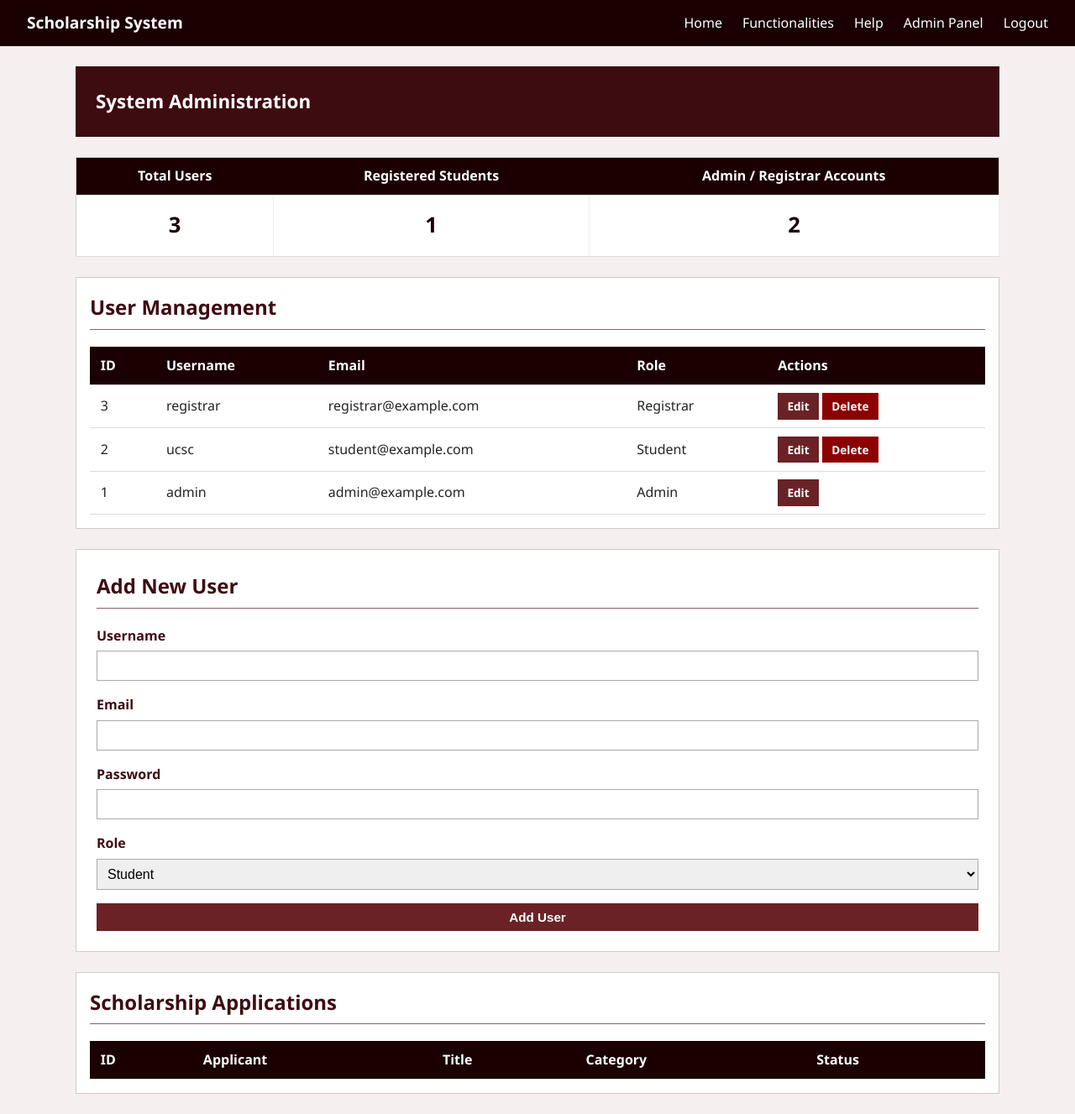
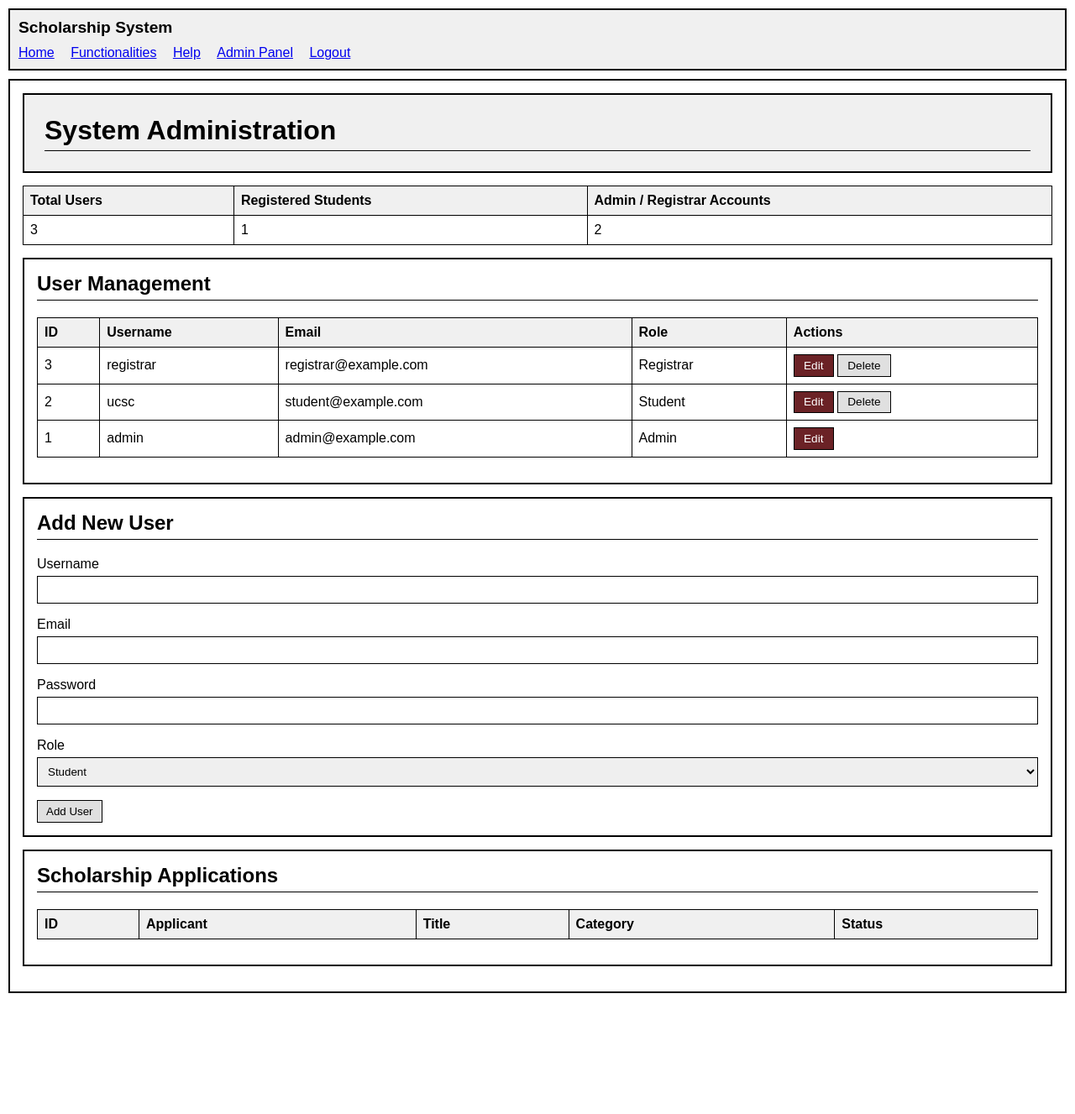
Before and after one commit to npaw2005/iwt-g22, a PHP site: page /admin.php in a window 1280 px wide. Shown: the whole page at 84% size. After the commit the page ends 1183 px from the top, so only its background shows below. Run offline with PHP 8.4, Linux system fonts and the light colour scheme; a user stored in the database is signed in; data comes from the database, SQL or seed files in the repository; data that the repository does not hold is empty.

Commit message:
branch out: humanize

```diff
--- a/admin.php
+++ b/admin.php
@@ -106,9 +106,6 @@ if ($action === 'list') {
         .form-group input, .form-group select { width: 100%; padding: 0.5rem; }
         .btn-edit  { background: #6B2226; color: white; padding: 0.3rem 0.7rem; font-size: 0.85rem; }
         .btn-sm    { padding: 0.3rem 0.7rem; font-size: 0.85rem; }
-        .status-pending  { color: #b8860b; }
-        .status-approved { color: green; font-weight: bold; }
-        .status-rejected { color: red; font-weight: bold; }
     </style>
 </head>
 <body>
@@ -259,15 +256,7 @@ if ($action === 'list') {
                             <td><?php echo htmlspecialchars($app['username']); ?></td>
                             <td><?php echo htmlspecialchars($app['title']); ?></td>
                             <td><?php echo htmlspecialchars(isset($app['category']) ? $app['category'] : 'N/A'); ?></td>
-                            <td>
-                                <?php if ($app['isApproved'] === 'approved'): ?>
-                                    <span class="status-approved">Approved</span>
-                                <?php elseif ($app['isApproved'] === 'rejected'): ?>
-                                    <span class="status-rejected">Rejected</span>
-                                <?php else: ?>
-                                    <span class="status-pending">Pending</span>
-                                <?php endif; ?>
-                            </td>
+                            <td><?php echo ucfirst($app['isApproved']); ?></td>
                         </tr>
                         <?php endforeach; ?>
                     </tbody>
--- a/css/style.css
+++ b/css/style.css
@@ -1,298 +1,123 @@
-/* Vanilla CSS Styling */
-:root {
-    --primary-color: #1A0000;
-    --secondary-color: #3D0C11;
-    --accent-color: #6B2226;
-    --mid-color: #8C5D63;
-    --light-color: #C9897A;
-    --bg-color: #f5f0ef;
-    --text-color: #242424;
-    --white: #FFFFFF;
+/* Minimalistic, humanized style */
+body {
+    font-family: Arial, sans-serif;
+    background-color: #ffffff;
+    color: #000000;
+    margin: 0;
+    padding: 10px;
 }
 
-body {
-    font-family: 'Segoe UI', Tahoma, Geneva, Verdana, sans-serif;
-    background-color: var(--bg-color);
-    color: var(--text-color);
-    margin: 0;
-    padding: 0;
-    line-height: 1.6;
-}
-
-/* Navbar */
+/* Emulating frameset look with simple borders */
 .navbar {
-    background-color: var(--primary-color);
-    color: var(--white);
-    padding: 0.75rem 2rem;
-    display: flex;
-    justify-content: space-between;
-    align-items: center;
+    border: 2px solid #000000;
+    padding: 10px;
+    margin-bottom: 10px;
+    background-color: #f0f0f0;
 }
 
 .navbar-brand {
-    font-size: 1.2rem;
+    font-size: 1.2em;
     font-weight: bold;
-    color: var(--white);
 }
 
 .nav-links {
-    list-style: none;
-    display: flex;
-    margin: 0;
+    list-style-type: none;
     padding: 0;
+    margin: 10px 0 0 0;
 }
 
 .nav-links li {
-    margin-left: 1.5rem;
+    display: inline;
+    margin-right: 15px;
 }
 
 .nav-links a {
-    color: var(--white);
-    text-decoration: none;
+    color: #0000ee;
+    text-decoration: underline;
 }
 
-.nav-links a:hover {
-    text-decoration: underline;
+.container, .auth-container, .content-page, .table-container {
+    border: 2px solid #000000;
+    padding: 15px;
+    margin-bottom: 15px;
+}
+
+h1, h2, h3 {
+    margin-top: 0;
+    border-bottom: 1px solid #000000;
+    padding-bottom: 5px;
+}
+
+/* Forms */
+.form-group {
+    margin-bottom: 10px;
+}
+
+.form-group label {
+    display: block;
+    margin-bottom: 5px;
+}
+
+.form-group input, .form-group select, .form-group textarea {
+    width: 100%;
+    border: 1px solid #000000;
+    padding: 5px;
+    box-sizing: border-box;
+}
+
+/* Buttons */
+.btn, .btn-primary, .btn-danger {
+    border: 1px solid #000000;
+    background-color: #e0e0e0;
+    color: #000000;
+    padding: 5px 10px;
+    text-decoration: none;
+    display: inline-block;
+    cursor: pointer;
+}
+
+/* Alerts */
+.alert {
+    border: 1px solid #000000;
+    padding: 10px;
+    margin-bottom: 10px;
+    background-color: #ffffcc;
+}
+
+/* Tables */
+table {
+    width: 100%;
+    border-collapse: collapse;
+    margin-bottom: 15px;
+}
+
+table th, table td {
+    border: 1px solid #000000;
+    padding: 8px;
+    text-align: left;
+}
+
+table th {
+    background-color: #f0f0f0;
+}
+
+/* Lists */
+.scholarship-list, .feature-list {
+    margin: 0;
+    padding-left: 20px;
+}
+
+.scholarship-list li, .feature-list li {
+    margin-bottom: 10px;
+}
+
+.dashboard-header {
+    border: 2px solid #000000;
+    padding: 10px;
+    margin-bottom: 15px;
+    background-color: #f0f0f0;
 }
 
 .hidden {
     display: none;
 }
-
-/* Container */
-.container {
-    max-width: 1100px;
-    margin: 1.5rem auto;
-    padding: 0 1rem;
-}
-
-/* Auth Container */
-.auth-container {
-    max-width: 400px;
-    margin: 8vh auto;
-    background: var(--white);
-    padding: 2rem;
-    border: 1px solid #ccc;
-}
-
-.auth-container h2 {
-    text-align: center;
-    margin-top: 0;
-    color: var(--secondary-color);
-}
-
-/* Forms */
-.form-group {
-    margin-bottom: 1.2rem;
-}
-
-.form-group label {
-    display: block;
-    margin-bottom: 0.3rem;
-    font-weight: 600;
-    color: var(--secondary-color);
-}
-
-.form-group input,
-.form-group select,
-.form-group textarea {
-    width: 100%;
-    padding: 0.5rem;
-    border: 1px solid #aaa;
-    box-sizing: border-box;
-    font-size: 1rem;
-}
-
-/* Buttons */
-.btn {
-    display: inline-block;
-    padding: 0.5rem 1.2rem;
-    border: none;
-    cursor: pointer;
-    font-size: 0.95rem;
-    font-weight: 600;
-    text-align: center;
-    text-decoration: none;
-    background-color: var(--accent-color);
-    color: var(--white);
-}
-
-.btn:hover {
-    background-color: var(--secondary-color);
-}
-
-.btn-primary {
-    background-color: var(--accent-color);
-    color: var(--white);
-    width: 100%;
-}
-
-.btn-primary:hover {
-    background-color: var(--secondary-color);
-}
-
-.btn-danger {
-    background-color: #8B0000;
-    color: var(--white);
-}
-
-.btn-danger:hover {
-    background-color: #5a0000;
-}
-
-/* Alerts */
-.alert {
-    padding: 0.75rem 1rem;
-    margin-bottom: 1rem;
-    border: 1px solid #ccc;
-}
-
-.alert-error {
-    background-color: #fce4e4;
-    color: #cc0033;
-    border-color: #fcc2c3;
-}
-
-/* Page heading bar */
-.dashboard-header {
-    background: var(--secondary-color);
-    color: var(--white);
-    padding: 1rem 1.5rem;
-    margin-bottom: 1.5rem;
-}
-
-.dashboard-header h1 {
-    margin: 0;
-    font-size: 1.4rem;
-    color: var(--white);
-}
-
-.dashboard-header p {
-    margin: 0.25rem 0 0;
-    font-size: 0.9rem;
-    color: var(--light-color);
-}
-
-/* Stats summary table */
-.stats-table {
-    width: 100%;
-    border-collapse: collapse;
-    margin-bottom: 1.5rem;
-    background: var(--white);
-    border: 1px solid #ccc;
-}
-
-.stats-table thead tr {
-    background-color: var(--secondary-color);
-}
-
-.stats-table th {
-    color: var(--white);
-    padding: 0.6rem 1rem;
-    text-align: center;
-    font-weight: 600;
-    border: none;
-}
-
-.stats-table td {
-    background-color: var(--white);
-    text-align: center;
-    padding: 1rem;
-    font-size: 1.6rem;
-    font-weight: bold;
-    color: var(--primary-color);
-    border-right: 1px solid #eee;
-}
-
-/* Tables */
-.table-container {
-    background: var(--white);
-    padding: 1rem;
-    border: 1px solid #ccc;
-    overflow-x: auto;
-    margin-bottom: 1.5rem;
-}
-
-.table-container h2 {
-    margin-top: 0;
-    color: var(--secondary-color);
-    border-bottom: 1px solid var(--mid-color);
-    padding-bottom: 0.4rem;
-}
-
-table {
-    width: 100%;
-    border-collapse: collapse;
-}
-
-table th,
-table td {
-    padding: 0.6rem 0.8rem;
-    text-align: left;
-    border-bottom: 1px solid #ddd;
-}
-
-table th {
-    background-color: var(--primary-color);
-    color: var(--white);
-}
-
-table tbody tr:hover {
-    background-color: #f5eeee;
-}
-
-/* Content section */
-.content-page {
-    background: var(--white);
-    padding: 1.5rem;
-    border: 1px solid #ccc;
-    margin-bottom: 1.5rem;
-}
-
-.content-page h2 {
-    color: var(--secondary-color);
-    border-bottom: 1px solid var(--mid-color);
-    padding-bottom: 0.4rem;
-    margin-top: 0;
-}
-
-/* Scholarship list on guest page */
-.scholarship-list {
-    margin: 0.5rem 0 1rem;
-    padding-left: 1rem;
-}
-
-.scholarship-list li {
-    margin-bottom: 0.75rem;
-    padding-bottom: 0.75rem;
-    border-bottom: 1px solid #ddd;
-}
-
-.scholarship-list li strong {
-    color: var(--secondary-color);
-}
-
-/* Feature list */
-.feature-list {
-    list-style: none;
-    padding: 0;
-}
-
-.feature-list li {
-    margin-bottom: 0.75rem;
-    padding: 0.75rem;
-    border-left: 3px solid var(--accent-color);
-    background: #fdf5f4;
-}
-
-.feature-list h3 {
-    margin: 0 0 0.25rem 0;
-    color: var(--secondary-color);
-    font-size: 1rem;
-}
-
-.feature-list p {
-    margin: 0;
-    color: #555;
-    font-size: 0.9rem;
-}
```
Also changed, not shown: applications.php (+2 -8 lines), home.php (+4 -8 lines).
